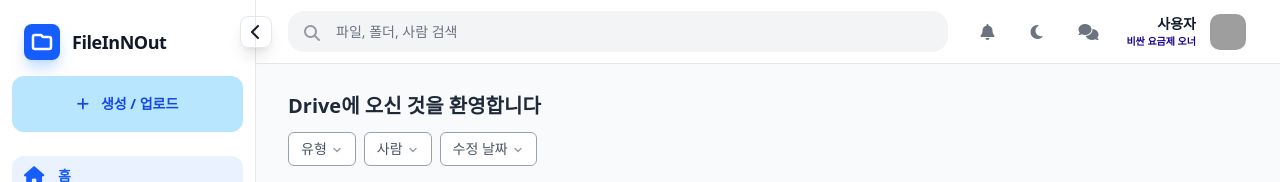
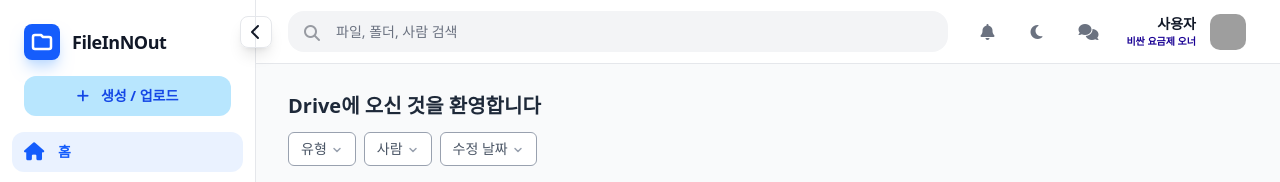
Before and after one commit to beyond-sw-camp/be24-2nd-ShakeShackFile-In-N-Out-File, a Vue app: page /main/home in a window 1280 px wide. Shown: the top 182 px of the page. Built offline with nearby package versions, Linux system fonts and the light colour scheme; no server answers; grey boxes are pictures that could not be loaded.

Commit message:
Feat : Sidebar 2차수정

```diff
--- a/src/components/Sidebar.vue
+++ b/src/components/Sidebar.vue
@@ -24,18 +24,17 @@ const toggleSidebar = () => {
 </script>
 
 <template>
-  <!-- Wrapper for sidebar and toggle button -->
   <div class="relative">
-    <!-- Sidebar -->
     <aside
       class="bg-[var(--bg-main)] border-r border-[var(--border-color)] flex flex-col transition-all duration-300"
-      :class="isSidebarOpen ? 'w-64' : 'w-0 border-r-0'"
+      :class="[
+        isSidebarOpen ? 'w-64 overflow-visible' : 'w-0 border-r-0 overflow-hidden'
+      ]"
     >
-      <div :class="isSidebarOpen ? 'opacity-100' : 'opacity-0 pointer-events-none'" class="transition-opacity duration-300">
-        <!-- Logo -->
+      <div :class="isSidebarOpen ? 'opacity-100' : 'opacity-0 pointer-events-none'" class="transition-opacity duration-300 h-full flex flex-col">
         <RouterLink
           :to="{ name: 'home' }"
-          class="py-6 px-6 pb-4 flex items-center gap-3 no-underline cursor-pointer transition-opacity duration-200 hover:opacity-80"
+          class="py-6 px-6 pb-4 flex items-center gap-3 no-underline cursor-pointer transition-opacity duration-200 hover:opacity-80 flex-shrink-0"
           @click="scrollToTop"
         >
           <div class="w-9 h-9 bg-blue-600 rounded-lg shadow-lg shadow-blue-200 flex items-center justify-center flex-shrink-0">
@@ -46,15 +45,12 @@ const toggleSidebar = () => {
           <span class="font-bold text-lg text-[var(--text-main)] tracking-tight no-underline">FileInNOut</span>
         </RouterLink>
 
-        <!-- Navigation -->
+        <div class="px-6 mb-4 overflow-visible relative z-[100]">
+          <FileUpload />
+        </div>
+
         <nav class="flex-1 px-3 overflow-y-auto">
           <div class="mb-6">
-            <!-- Upload Button -->
-            <FileUpload class="w-full flex items-center gap-3 px-4 py-2 text-sm font-bold text-blue-700 bg-sky-200 rounded-xl transition-all duration-150 hover:bg-sky-300 active:bg-sky-400">
-            </FileUpload>
-            <br>
-
-            <!-- Navigation Links -->
             <RouterLink
               :to="{ name: 'home' }"
               class="w-full flex items-center gap-3.5 px-3 py-2.5 text-sm text-[var(--text-secondary)] rounded-xl transition-all duration-200 hover:bg-[var(--bg-input)] hover:text-[var(--text-main)] no-underline"
@@ -92,10 +88,8 @@ const toggleSidebar = () => {
             </RouterLink>
           </div>
 
-          <!-- Divider -->
           <div class="border-t border-[var(--border-color)] my-4 mx-2"></div>
 
-          <!-- Personal Section -->
           <div>
             <div
               @click="isPersonalOpen = !isPersonalOpen"
@@ -122,7 +116,6 @@ const toggleSidebar = () => {
             </div>
           </div>
 
-          <!-- Shared Section -->
           <div>
             <div
               @click="isSharedOpen = !isSharedOpen"
@@ -148,10 +141,8 @@ const toggleSidebar = () => {
               </div>
             </div>
 
-            <!-- Divider -->
             <div class="border-t border-[var(--border-color)] my-4 mx-2"></div>
 
-            <!-- Trash -->
             <RouterLink
               :to="{ name: 'trash' }"
               class="w-full flex items-center gap-3.5 px-3 py-2.5 text-sm text-[var(--text-secondary)] rounded-xl transition-all duration-200 hover:bg-[var(--bg-input)] hover:text-[var(--text-main)] no-underline"
@@ -160,7 +151,6 @@ const toggleSidebar = () => {
               <span>휴지통</span>
             </RouterLink>
 
-            <!-- Storage Section -->
             <div class="p-3 pt-2">
               <RouterLink
                 :to="{ name: 'storage' }"
@@ -170,14 +160,12 @@ const toggleSidebar = () => {
                 <span class="text-sm">저장용량</span>
               </RouterLink>
 
-              <!-- Storage Bar -->
               <div class="w-full bg-[var(--bg-input)] rounded-full h-1.5 mb-2 overflow-hidden">
                 <div class="bg-blue-600 dark:bg-blue-400 h-1.5 rounded-full transition-all duration-300" style="width: 45%"></div>
               </div>
 
               <p class="text-xs text-[var(--text-muted)] mb-4">15GB 중 6.75GB 사용</p>
 
-              <!-- Upgrade Button -->
               <RouterLink
                 :to="{ name: 'payment' }"
                 class="block w-full text-center border border-[var(--border-color)] px-2 py-2 rounded-full text-sm font-semibold text-blue-600 dark:text-blue-400 bg-[var(--bg-main)] transition-all duration-200 hover:bg-blue-500/10 dark:hover:bg-blue-400/10"
@@ -190,7 +178,6 @@ const toggleSidebar = () => {
       </div>
     </aside>
 
-    <!-- Toggle Button -->
     <button
       @click="toggleSidebar"
       class="absolute top-4 z-50 w-8 h-8 bg-[var(--bg-sidebar)] border border-[var(--border-color)] rounded-lg flex items-center justify-center text-[var(--text-main)] shadow-lg transition-all duration-300 hover:bg-[var(--bg-input)] hover:scale-110"
@@ -220,4 +207,8 @@ nav::-webkit-scrollbar-thumb {
 nav::-webkit-scrollbar-thumb:hover {
   background: var(--text-muted);
 }
+.overflow-visible {
+  /* 가로 넘침이 잘리지 않도록 설정 */
+  overflow: visible !important;
+}
 </style>
```
